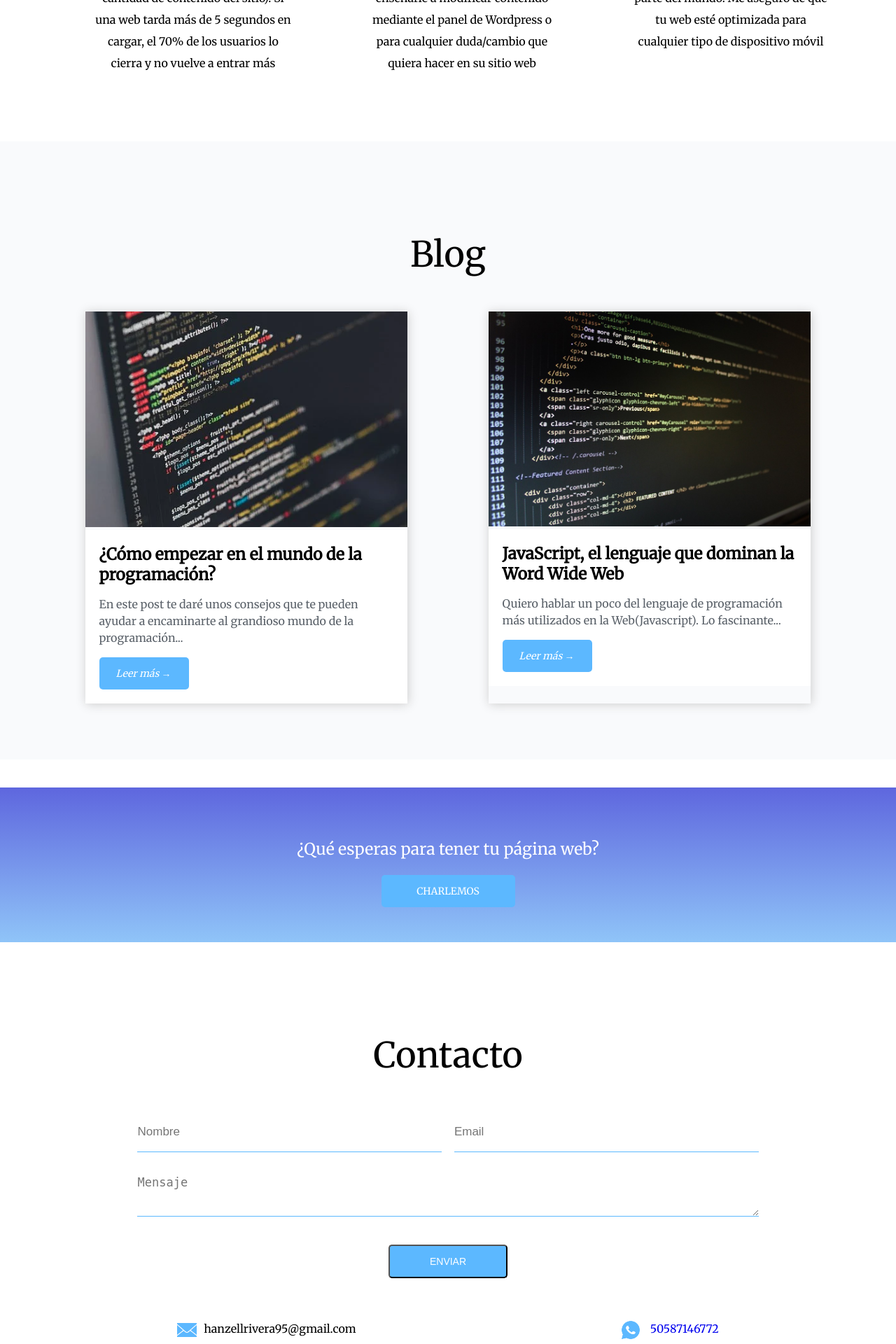
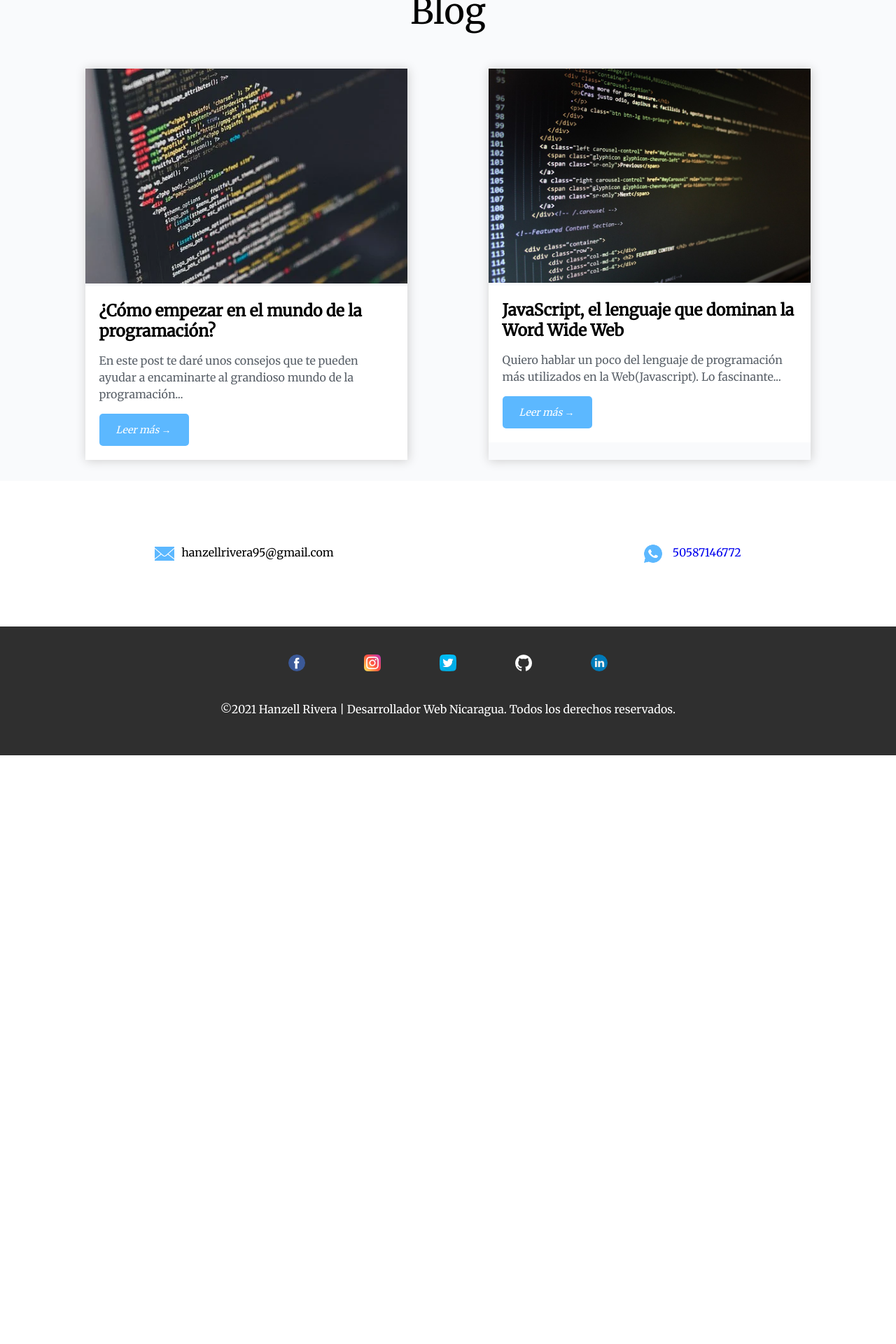
Before and after one commit to RiveraHan/RiveraHan.github.io, a PHP site: page / in a window 1280 px wide. Shown: the part 3720-5640 px from the top of the page at 70% size. After the commit the page ends 4799 px from the top, so only its background shows below. Run offline with PHP 8.4, Linux system fonts and the light colour scheme.

Commit message:
Mejore aspecto visual

```diff
--- a/index.html
+++ b/index.html
@@ -18,14 +18,13 @@
     <link rel="stylesheet" href="src/assets/lib/owl.theme.default.min.css">
     <script type="text/javascript" src="src/assets/lib/owl.carousel.min.js"></script>
     <!--To download and install the owl carousel 2 libraries https://owlcarousel2.github.io-->
+
+    <!-- main -->
+    <script type="text/javascript" src="src/js/main.js"></script>
     <!-- Menu -->
     <script type="text/javascript" src="src/js/menu.js"></script>
     <!-- carousel -->
     <script type="text/javascript" src="src/js/carousel.js"></script>
-    <!-- Form contact -->
-    <script type="text/javascript" src="src/js/contact.js"></script>
-    <!-- middlewares -->
-    <script type="text/javascript" src="src/middlewares/anio.js"></script>
 
     <style>
         #actualizar {
@@ -36,12 +35,6 @@
         .titulo-img {
             text-align: center;
         }
-
-        #foto-perfil {
-            border-radius: 80px;
-            filter: drop-shadow(5px 5px 15px #444);
-        }
-
         .item img {
             filter: drop-shadow(3px 3px 3px #444);
         }
@@ -73,7 +66,6 @@
                         <li><a href="#por-que-trabajar">¿Por qué trabajar conmigo?</a></li>
                         <li><a href="#blog">Blog</a></li>
                         <li><a href="#contacto">Contacto</a></li>
-                        <li><a href="#reds">Redes</a></li>
                     </ul>
                 </nav>
             </div>
@@ -83,7 +75,6 @@
             <div class="Contenedor-titulo">
                 <h1>Hanzell Rivera</h1>
                 <h2>Desarrollador de Aplicaciones Web</h2>
-                <img id="foto-perfil" src="src/assets/img/perfil-hanzell.jpg" alt="foto-perfil" title="Hanzell Rivera"><br><br>
                 <a href="#mis-trabajos">VER MIS TRABAJOS</a>
             </div>
         </div>
@@ -94,11 +85,11 @@
                 <h3>Sobre mí</h3>
                 <div class="Contenedor-sobremi">
                     <div class="computadoras">
-                        <img id="img-sobre" src="src/assets/img/sobre-mi.jpg">
+                        <img id="img-sobre" src="src/assets/img/perfil.jpg">
                     </div>
                     <div class="texto">
                         <p>Hola, &#128075; mi nombre es Hanzell Rivera &#128512; y soy desarrollador de aplicaciones web.</p>
-                        <p>Me aseguro de utilizar siempre las últimas tecnologías de desarrollo web: HTML5, CSS3, JavaScript, jQuery, Angular, Nodejs, MongoDB, Wordpress. Si necesitás una página web moderna, funcional, que se adapte a todos los diferentes
+                        <p>Me aseguro de utilizar siempre las últimas tecnologías de desarrollo web: HTML5, CSS3, JavaScript, jQuery, ReactJS, Angular, Nodejs, MongoDB, Wordpress. Si necesitás una página web moderna, funcional, que se adapte a todos los diferentes
                             tipos de pantalla, te aseguro que llegaste al lugar correcto.</p>
                         <p>Puedes contactar conmigo a través de mis redes sociales como:<address><a class="link-redes" href="https://www.facebook.com/hanzellerivera">Facebook</a></address> , <address><a class="link-redes" href="https://twitter.com/rivera_hanzell">Twitter</a></address>, <address><a class="link-redes"
 							href="https://www.linkedin.com/in/hanzell-rivera-027539175">Linkedin</a></address> e <address><a class="link-redes" href="https://www.instagram.com/hanzellriverap">Instagram</a></address> o completando el formulario de contacto que se encuentra al final
@@ -160,13 +151,9 @@
                             tu página web</p>
                         <img class="icono" src="src/assets/img/marketing.png">
                         <img class="ondas" src="src/assets/img/waves.png">
-
                     </div>
-
                 </div>
-
             </div>
-
         </section>
         <section id="mis-trabajos">
             <div class="Contenedor">
@@ -174,16 +161,12 @@
                 <h3>Mis Trabajos</h3>
                 <div class="owl-carousel owl-theme">
                     <div class="item">
-                        <a href="https://riverahan.github.io"><img src="src/assets/img/proyecto.jpg" title="Página Web Hanzell Rivera"></a>
-                        <h4 class="titulo-img">Página Web Hanzell Rivera</h4>
+                        <a href="https://nifty-bohr-58658f.netlify.app"><img src="src/assets/img/react-app-crypto.png" title="App con Reactjs"></a>
+                        <h4 class="titulo-img">Cotizador de Cryptomonedas</h4>
                     </div>
                     <div class="item">
-                        <a href="#"><img src="src/assets/img/proyecto2.jpg" title="Proyecto JS"></a>
-                        <h4 class="titulo-img">Proyecto JS</h4>
-                    </div>
-                    <div class="item">
-                        <a href="#"><img src="src/assets/img/proyecto3.jpg" title="Proyecto ACONNI"></a>
-                        <h4 class="titulo-img">Proyecto ACONNI</h4>
+                        <a href="https://inspiring-varahamihira-10b7d8.netlify.app"><img src="src/assets/img/react-app-clima.png" title="App con REactjs"></a>
+                        <h4 class="titulo-img">App Consulta Clima</h4>
                     </div>
                     <div class="item">
                         <a href="https://riverahan.github.io"><img src="src/assets/img/proyecto.jpg" title="Página Web Hanzell Rivera"></a>
@@ -197,7 +180,6 @@
                         <a href="#"><img src="src/assets/img/proyecto3.jpg" title="Proyecto ACONNI"></a>
                         <h4 class="titulo-img">Proyecto ACONNI</h4>
                     </div>
-
                 </div>
 
             </div>
@@ -258,25 +240,7 @@
                 </div>
             </div>
         </section>
-        <section id="que-esperas">
-            <div class="Contenedor">
-                <h3>¿Qué esperas para tener tu página web?</h3>
-                <a href="#contacto">CHARLEMOS</a>
-            </div>
-        </section>
         <section id="contacto">
-
-            <div class="Contenedor">
-                <h3 class="hide">Contacto</h3>
-                <form role="form" id="formulario">
-                    <input id="name" type="text" placeholder="Nombre" name="name" pattern=[A-Z\sa-z]{3,20} required>
-                    <input id="email" type="email" placeholder="Email" name="email" required>
-                    <textarea id="message" placeholder="Mensaje" name="message" required></textarea>
-                    <input type="submit" value="ENVIAR">
-                </form>
-
-                <div id="form">
-                </div>
 
                 <div class="contacto-info">
                     <div class="mail"> <img src="src/assets/img/mail-icon.png" alt="contacto-correo-hanzell">hanzellrivera95@gmail.com</div>
@@ -284,9 +248,7 @@
                 </div>
             </div>
 		</section>
-
 	</main>
-
     <footer>
         <div class="Contenedor">
             <section id="reds">
@@ -302,7 +264,6 @@
                 <p id="anio"></p>
             </div>
         </div>
-
     </footer>
 </body>
 
--- a/src/assets/styles/style.css
+++ b/src/assets/styles/style.css
@@ -35,7 +35,7 @@ a {
 }
 
 header {
-    background: linear-gradient(rgba(84, 93, 220, .6), rgba(96, 171, 245, .8)), url(../img/fondo.jpg);
+    background: linear-gradient(rgba(42, 156, 248, 0.6), rgba(96, 171, 245, .8)), url(../img/fondo.jpg);
     /*../ para regresar a lacarpeta raiz o anterior. En color html para buscar el código del degradado; el .7 es la transparencia de fondo*/
     height: 100vh;
     /*100% del alto de la ventana. También sirve para dispositivos moviles*/
@@ -75,9 +75,7 @@ h2 {
 
 .Contenedor-titulo a,
 #sobre-mi a,
-#blog a,
-#que-esperas a,
-#contacto input[type="submit"] {
+#blog a {
     /*Todas las propiedades o secciones las aplique en ambos, que tome las propiedadesen el otro botton*/
     font-size: 14px;
     color: #fff;
@@ -122,6 +120,7 @@ address {
 
 #img-sobre {
     border-radius: 10px;
+    margin-left: 45%;
 }
 #sobre-mi .Contenedor-sobremi {
     display: flex;
@@ -314,28 +313,6 @@ span {
     margin: auto;
 }
 
-input[type="text"],
-input[type="email"] {
-    /*forma de llamar a los input*/
-    width: 49%;
-    margin-bottom: 15px;
-    padding: 18px 0;
-    border: 0;
-    border-bottom: 1px solid #5cb8ff;
-    /*El 1px es el grosor del border de abajo*/
-    font-size: 17px;
-}
-
-textarea {
-    width: 100%;
-    border: 0;
-    padding: 18px 0;
-    border-bottom: 1px solid #5cb8ff;
-    /*El 1px es el grosor del border de abajo*/
-    font-size: 17px;
-    margin-bottom: 40px;
-}
-
 #contacto input[type="submit"] {
     width: 170px;
     margin: auto;
@@ -400,7 +377,7 @@ html {
 #por-que-trabajar,
 #blog,
 #contacto {
-    padding: 80px 0;
+    padding: 30px 0;
 }
 
 #servicios {
@@ -445,6 +422,9 @@ html {
     }
     h2 {
         font-size: 19px;
+    }
+    #img-sobre {
+        margin-left: 0%;
     }
     #sobre-mi .Contenedor-sobremi {
         flex-direction: column;
@@ -527,6 +507,9 @@ html {
     header {
         height: 100vh;
     }
+    #img-sobre {
+        margin-left: 0%;
+    }
     .servicios {
         width: 57%;
         padding: 34px 30px 69px 30px;
--- a/src/js/contact.js
+++ /dev/null
@@ -1,65 +0,0 @@
-/** Here there was a validation of the contact form and also certain activities in the DOM when the user sent the form. */
-'use strict'
-
-
-window.addEventListener('load', () => {
-
-    const formulario = document.getElementById('formulario');
-
-
-    formulario.addEventListener('submit', function() {
-        /* Given the submit event, it takes the value of the input name, input email and saves it in the localStorage and then uses that information on the page */
-        var name = document.querySelector('#name').value;
-        localStorage.setItem('name', name);
-
-        var email = document.querySelector('#email').value;
-        localStorage.setItem('email', email);
-
-        let message = document.getElementById('message');
-
-        // Validation of the form.
-        if(name.trim() == null || name == 'undefined' || name.trim().length == 0) alert("El nombre no es válido o el campo nombre está vacío");
-
-        if(email.trim() == null || email == 'undefined' || email.trim().length == 0) alert("El email no es válido o el campo email está vacío");
-
-        if(message == null || message == 'undefined' || message.length == 0) alert('El mensaje no es válido o el campo mensaje está vacío');
-
-    });
-
-
-    var form_name = localStorage.getItem('name');
-    var form_email = localStorage.getItem('email');
-
-    /* After the user has entered data correctly, we verify in the localstorage that the data is correct so you can hide the form
-    and present a message to the user with the name that entered and saved in the local storage. */
-    if(form_name != null && form_name != 'undefined' && form_name != '' && form_email != null && form_email != 'undefined' && form_email != '') {
-
-        formulario.style.display = 'none';// We hide the form
-
-        let form = document.querySelector('#form');
-        let h1 = document.querySelector('.hide');
-        let parrafo = document.createElement('p');
-
-        let text = document.createTextNode(`
-        ${form_name}, gracias por ponerte en contacto, te responderemos a la brevedad.
-        `);
-
-        parrafo.append(text);
-        form.appendChild(parrafo);
-
-        form.style.textAlign = 'center';
-        form.style.fontSize = '40px';
-        form.style.fontWeight = 'bold';
-
-        h1.innerHTML = "";
-
-    } else {
-        if(form_name == '' || form_email == '')
-        alert('Los datos del formulario no pueden ser enviados, verifique que esta ingresando los datos correctamente');
-
-        localStorage.removeItem('name');
-        localStorage.removeItem('email');
-    }
-
-    console.log(window.location);
-});
```
Also changed, not shown: src/assets/img/fondo.jpg, src/assets/img/perfil-hanzell.jpg (deleted), src/assets/img/perfil.jpg (added), src/assets/img/react-app-clima.png (added), src/assets/img/react-app-crypto.png (added), src/assets/img/sobre-mi.jpg (deleted), src/js/main.js (renamed from src/middlewares/anio.js).
